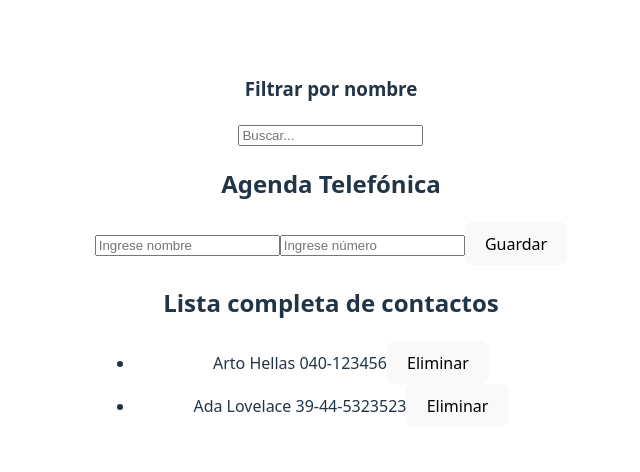
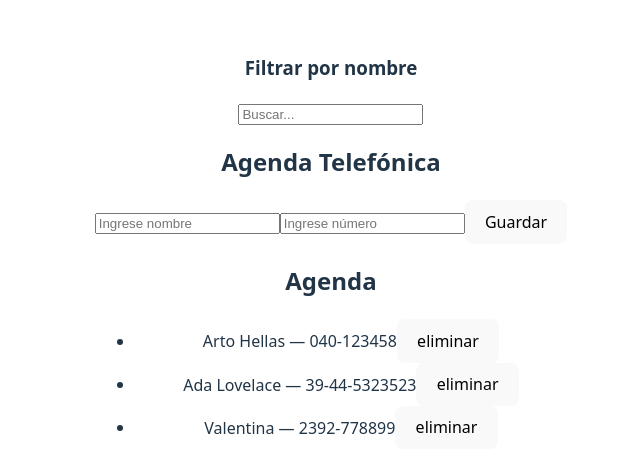
Before and after one commit to valencarriz0/Desarrollo-Web-FSO, a React (Vite) app in the folder part2/Agenda/: page / in a window 1280 px wide. Shown: the part 150-622 px from the top of the page, without its empty margins (309-949 px from the left). Built offline with nearby package versions, Linux system fonts and the light colour scheme; data requests are answered from the project's data file.

Commit message:
ejercicio 2.15

```diff
--- a/part2/Agenda/db.json
+++ b/part2/Agenda/db.json
@@ -2,13 +2,18 @@
   "persons": [
     {
       "name": "Arto Hellas",
-      "number": "040-123456",
+      "number": "040-123458",
       "id": "1"
     },
     {
       "name": "Ada Lovelace",
       "number": "39-44-5323523",
       "id": "2"
+    },
+    {
+      "id": "afab",
+      "name": "Valentina",
+      "number": "2392-778899"
     }
   ]
 }
--- a/part2/Agenda/src/App.jsx
+++ b/part2/Agenda/src/App.jsx
@@ -21,15 +21,33 @@ function App() {
   const addNumber = (event) => {
     event.preventDefault()
 
-    const numberExists = persons.some(
-      (person) => person.number === newNumber
+    // buscamos si ya existe alguien con el mismo nombre
+    const existingPerson = persons.find(
+      (person) => person.name.toLowerCase() === newName.toLowerCase()
     )
 
-    if (numberExists) {
-      alert(`${newNumber} ya está en la agenda telefónica`)
-      return
+    if (existingPerson) {
+      // confirmamos si quiere actualizar el número
+      if (window.confirm(
+        `${newName} ya está en la agenda. ¿Deseas reemplazar el número antiguo por el nuevo?`
+      )) {
+        const updatedPerson = { ...existingPerson, number: newNumber }
+
+        personService
+          .update(existingPerson.id, updatedPerson)
+          .then(returnedPerson => {
+            setPersons(
+              persons.map(p => p.id !== existingPerson.id ? p : returnedPerson)
+            )
+            setNewName('')
+            setNewNumber('')
+          })
+          .catch(error => {
+            console.error('Error al actualizar:', error)
+          })
       }
-
+    } else {
+      // si no existe, creamos uno nuevo
       const personObject = {
         name: newName,
         number: newNumber
@@ -43,8 +61,9 @@ function App() {
           setNewNumber('')
         })
         .catch(error => {
-        console.error('Error adding person:', error)
+          console.error('Error al agregar:', error)
         })
+    }
   }
 
   const deletePerson = (id, name) => {
@@ -86,12 +105,7 @@ function App() {
         newName={newName}
         newNumber={newNumber}
       />
-      <Contacts
-        persons={persons}
-        filteredItems={filteredItems}
-        searchTerm={searchTerm}
-        deletePerson={deletePerson}
-      />
+      <Contacts filteredItems={filteredItems} deletePerson={deletePerson} />
     </div>
   )
 }
--- a/part2/Agenda/src/components/Contacts.jsx
+++ b/part2/Agenda/src/components/Contacts.jsx
@@ -1,31 +1,17 @@
-import React from 'react'
-
-const Contacts = ({ persons, filteredItems, searchTerm, deletePerson }) => {
+const Contacts = ({ filteredItems, deletePerson }) => {
   return (
     <div>
-      <h2>Lista completa de contactos</h2>
+      <h2>Agenda</h2>
       <ul>
-        {persons.map((person) => (
+        {filteredItems.map(person => (
           <li key={person.id}>
-            {person.name} {person.number}
-            <button onClick={() => deletePerson(person.id, person.name)}>Eliminar</button>
+            {person.name} — {person.number}
+            <button onClick={() => deletePerson(person.id, person.name)}>
+              eliminar
+            </button>
           </li>
         ))}
       </ul>
-
-      {searchTerm && (
-        <div>
-          <h2>Resultados de búsqueda</h2>
-          <ul>
-            {filteredItems.map((person) => (
-              <li key={person.id}>
-                {person.name} {person.number}
-                <button onClick={() => deletePerson(person.id, person.name)}>Eliminar</button>
-              </li>
-            ))}
-          </ul>
-        </div>
-      )}
     </div>
   )
 }
```
Lines whose indentation alone changed are shown as unchanged.
